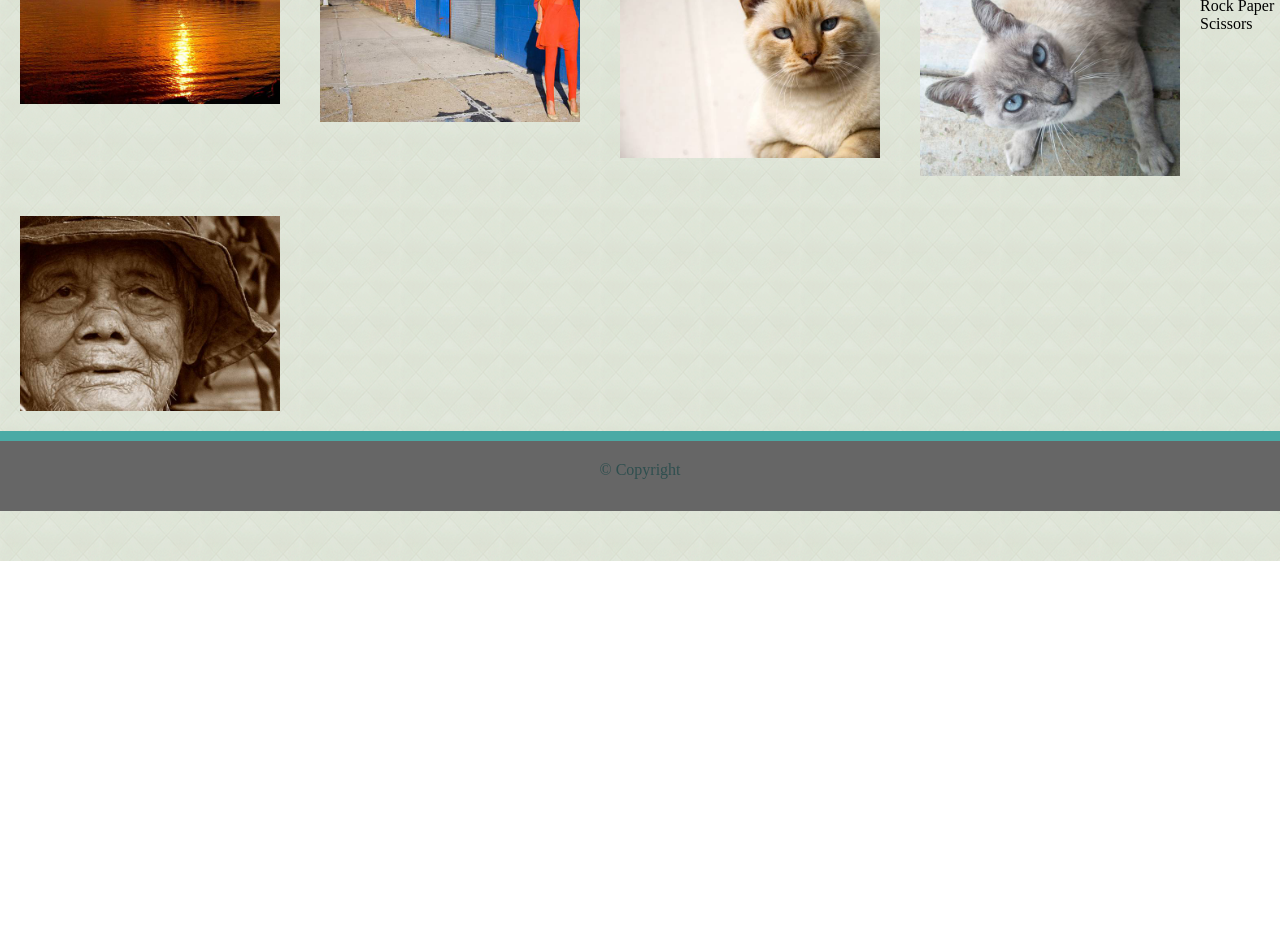
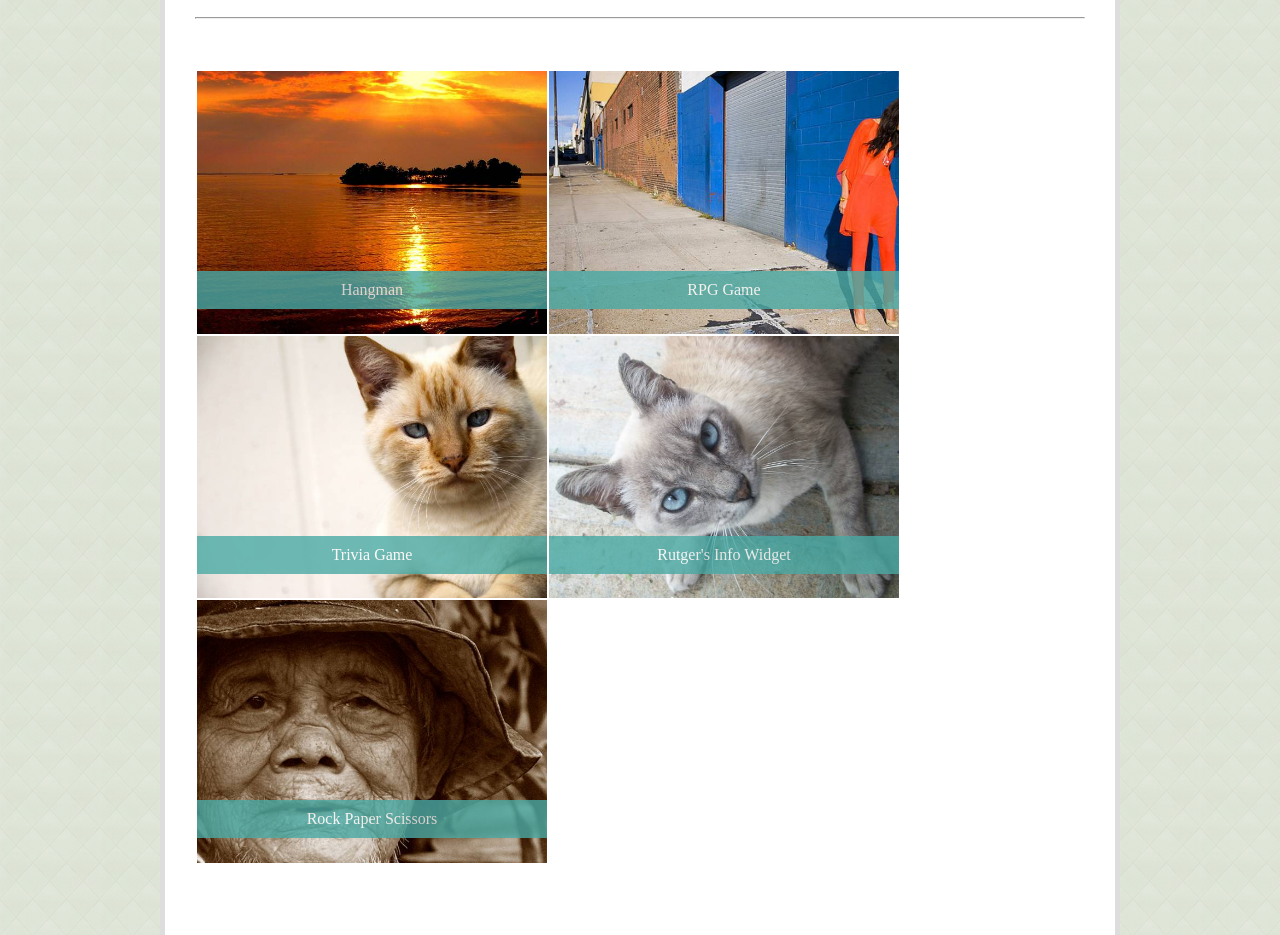
Before and after one commit to martinpolder/Basic-Portfolio, a plain HTML site: page portfolio.html in a window 1280 px wide. Shown: the part 239-1174 px from the top of the page. Before the commit the page ends 800 px from the top, so only its background shows below. Drawn offline with Linux system fonts and the light colour scheme.

Commit message:
Finished

```diff
--- a/assets/css/style.css
+++ b/assets/css/style.css
@@ -102,7 +102,6 @@ body {
 #bodytitle {
     background-color: #ffffff;
     padding: 40px;
-    border-bottom: 3px outset #ffffff;
     font-size: 200%;
     color: #4aaaa5;
     font-family: Georgia, 'Times New Roman', Times, serif;
@@ -110,6 +109,11 @@ body {
 
 }
 
+hr {
+    margin-left: 30px;
+    margin-right: 30px;
+
+}
 
 
 #article {
@@ -132,7 +136,9 @@ form {
    clear:both;
     font-family: Arial, Helvetica, sans-serif;
     color: #777777;
-    text-align: center
+    text-align: left;
+    margin-left: 40px;
+    padding-bottom: 30px;
 }
 
 .inputinfo
@@ -152,6 +158,85 @@ form {
 
 .portfolio {
     clear: both;
+    margin: 0 auto 0 auto;
+    width: 960px;
+   background-color: #ffffff;
+   padding-bottom: 100px;
+   border: 5px solid #dddddd;
+   margin-bottom: 100px;
+
+}
+
+
+table {
+    padding-top: 50px;
+    padding-left: 30px;
+}
+
+.images {
+
+    width: 350px;
+    padding: 0;
+    margin: 0;
+
+}
+
+
+#hangman {
+    position: absolute;
+    width: 350px;
+    color: #ffffff;
+    background-color: #4aaaa5;
+    text-align: center;
+    padding: 10px;
+    margin-top: 200px;
+    opacity: 0.8;
+
+
+}
+
+#RPGgame {
+    position: absolute;
+    width: 350px;
+    color: #ffffff;
+    background-color: #4aaaa5;
+    text-align: center;
+    padding: 10px;
+    margin-top: 200px;
+    opacity: 0.8;
+}
+
+#triviagame {
+    position: absolute;
+    width: 350px;
+    color: #ffffff;
+    background-color: #4aaaa5;
+    text-align: center;
+    padding: 10px;
+    margin-top: 200px;
+    opacity: 0.8;
+}
+
+#widget {
+    position: absolute;
+    width: 350px;
+    color: #ffffff;
+    background-color: #4aaaa5;
+    text-align: center;
+    padding: 10px;
+    margin-top: 200px;
+    opacity: 0.8;
+}
+
+#rock {
+    position: absolute;
+    width: 350px;
+    color: #ffffff;
+    background-color: #4aaaa5;
+    text-align: center;
+    padding: 10px;
+    margin-top: 200px;
+    opacity: 0.8;
 }
 
 
--- a/portfolio.html
+++ b/portfolio.html
@@ -30,9 +30,9 @@
             <div id="topnav">
 
             <ul>
-                <li><a href="#">About</a></li>
-                <li><a href="#">Portfolio</a></li>
-                <li><a href="#">Contact</a></li>
+                <li><a href="index.html">About</a></li>
+                <li><a href="portfolio.html">Portfolio</a></li>
+                <li><a href="contact.html">Contact</a></li>
            </ul>
 
             </div>
@@ -48,27 +48,58 @@
 
     <section class="portfolio">
 
-    <img class="images" src="assets/images/portfolio1.jpg" alt="Golden sunset over water">
-        <section id="hangman">Hangman</section>
+
+    <div id="bodytitle">
+         <strong>Portfolio</strong>
+     </div>
+
+   <hr>
 
 
-    <img class="images" src="assets/images/portfolio2.jpg" alt="Woman on sidewalk">\
-        <section id="RPGgame">RPG Game</section>
+     <table>
+
+    <tr>
+
+    <td>
+        <section id="hangman">Hangman</section>
+        <img class="images" src="assets/images/portfolio1.jpg" alt="Golden sunset over water">
+        </td>
 
 
+    <td>
+        <section id="RPGgame">RPG Game</section>
+        <img class="images" src="assets/images/portfolio2.jpg" alt="Woman on sidewalk">
+        </td>
 
-    <img class="images" src="assets/images/portfolio3.jpg" alt="blue-eyed yellow and white cat">
-        <section id="triviagame">Trivia Game</section>
+    </tr>
 
 
-    <img class="images" src="assets/images/portfolio4.jpg" alt="grey cat with blue eyes">
-        <section id="widget">Rutger's Info Widget</section>
+    <tr>
+
+    <td>
+         <section id="triviagame">Trivia Game</section>
+        <img class="images" src="assets/images/portfolio3.jpg" alt="blue-eyed yellow and white cat">
+        </td>
 
 
+    <td>
+        <section id="widget">Rutger's Info Widget</section>
+        <img class="images" src="assets/images/portfolio4.jpg" alt="grey cat with blue eyes">
+        </td>
 
-    <img class="images" src="assets/images/portfolio5.jpg" alt="weathered old farmer">
+    </tr>
+
+
+    <tr>
+
+    <td>
         <section id="rock">Rock Paper Scissors</section>
+        <img class="images" src="assets/images/portfolio5.jpg" alt="weathered old farmer">
+        </td>
 
+    </tr>
+
+    </table>
 
 
 
```
Also changed, not shown: contact.html (+5 -3 lines), index.html (+4 -4 lines).
